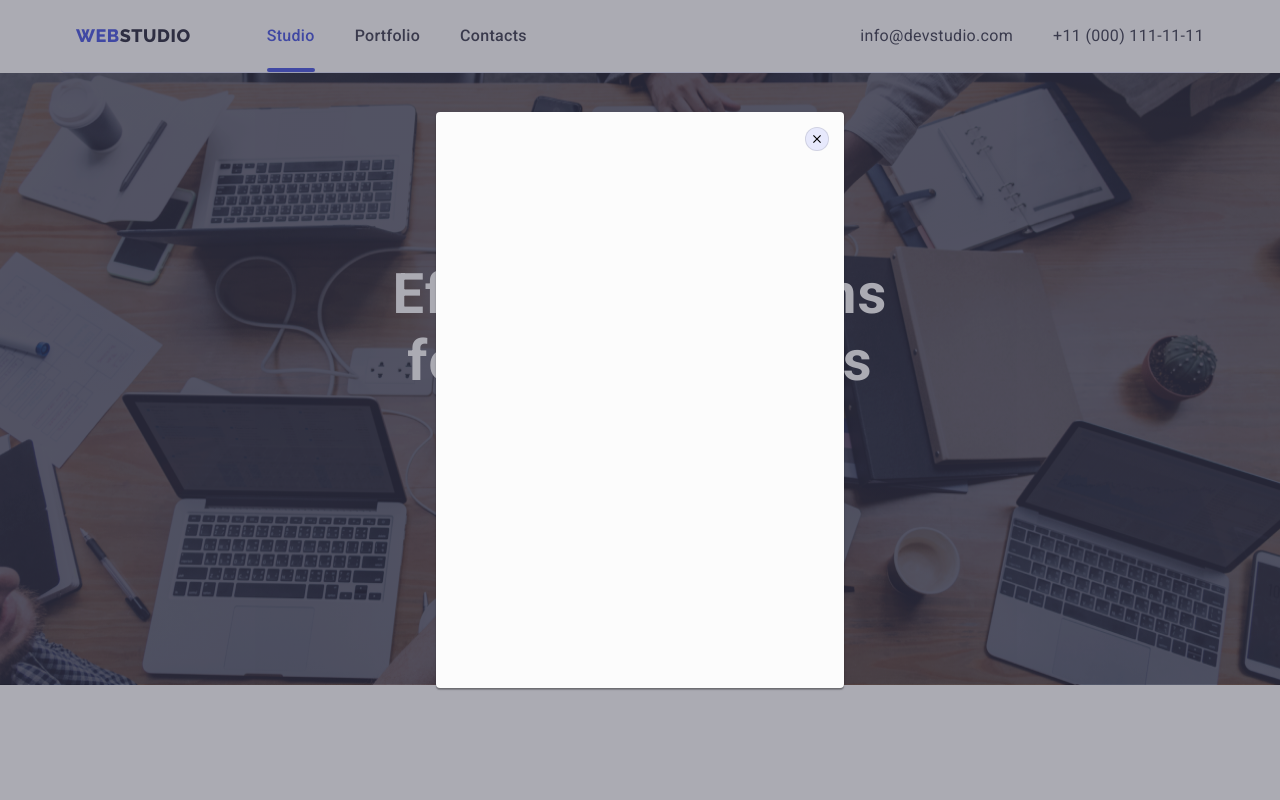
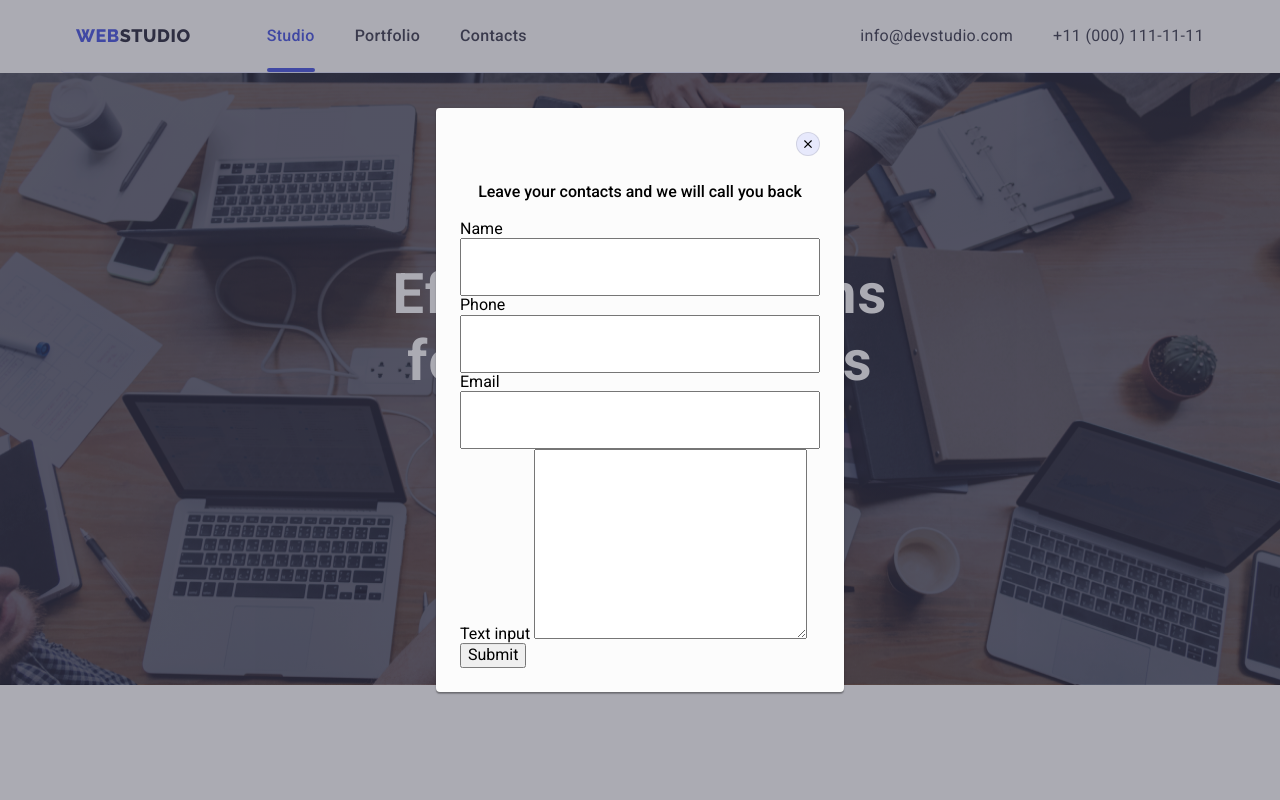
Before and after one commit to IhorHodebskyi/goit-markup-hw-06, a plain HTML site: page index.html in a window 1280 px wide. Both pictures are taken after a click on the button "Order Service". Shown: the top 800 px of the page. Drawn offline with nearby package versions, Linux system fonts and the light colour scheme.

Commit message:
homework-6

```diff
--- a/css/styles.css
+++ b/css/styles.css
@@ -738,7 +738,7 @@ display: flex;
     background-color: #FCFCFC;
     box-shadow: 0px 1px 1px rgba(0, 0, 0, 0.14), 0px 1px 3px rgba(0, 0, 0, 0.12), 0px 2px 1px rgba(0, 0, 0, 0.2);
     border-radius: 4px;
-    padding: 15px;
+    padding: 24px;
     transition-property: transform;
     transition-duration: 250ms;
     transition-timing-function: cubic-bezier(0.4, 0, 0.2, 1);
@@ -788,4 +788,17 @@ display: flex;
     color: #ffffff;
 }
 
+.modal-titel {
+        font-weight: 500;
+        font-size: 16px;
+        line-height:calc(24/16);
+        text-align: center;
+        margin-bottom: 16px;
+        margin-top: 24px;
+}
+
+.modal-input{
+    width: 100%;
+    height: 58px;
+}
 /* ----------modal end---------- */
--- a/index.html
+++ b/index.html
@@ -317,6 +317,11 @@
                     </li>
                 </ul>
             </div>
+            <form action="">
+                <label for="user_email">Subscribe</label>
+                <input type="email" name="email" id="user_email" placeholder="E-mail" />
+                <button type="submit">submit</button>
+            </form>
         </div>
     </footer>
     <!---------------- model ---------------->
@@ -327,6 +332,22 @@
                 <use class="" href="./images/symbol.svg#icon-close-black"></use>
             </svg>
         </button>
+
+        <h2 class="modal-titel">Leave your contacts and we will call you back</h2>
+
+        <label for="user_name">Name</label>
+        <input type="text" class="modal-input" name="user_name" id="user_name" />
+
+        <label for="user_tel">Phone</label>
+        <input type="tel" class="modal-input" name="tel" id="user_tel" />
+
+        <label for="user_email">Email</label>
+        <input type="email" class="modal-input" name="email" id="user_email" />
+
+        <label for="comment">Text input</label>
+        <textarea name="comment" class="modal-comment" id="comment" cols="30" rows="10"></textarea>
+
+        <button type="submit" class="modal-button">Submit</button>
     </div>
 </div>
 <script src="./js/modal.js"></script>
```
